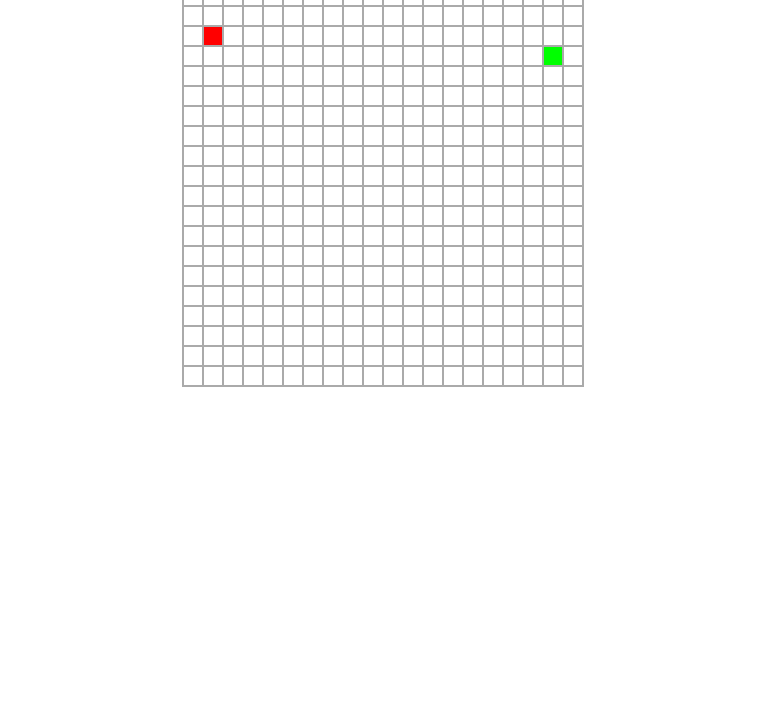
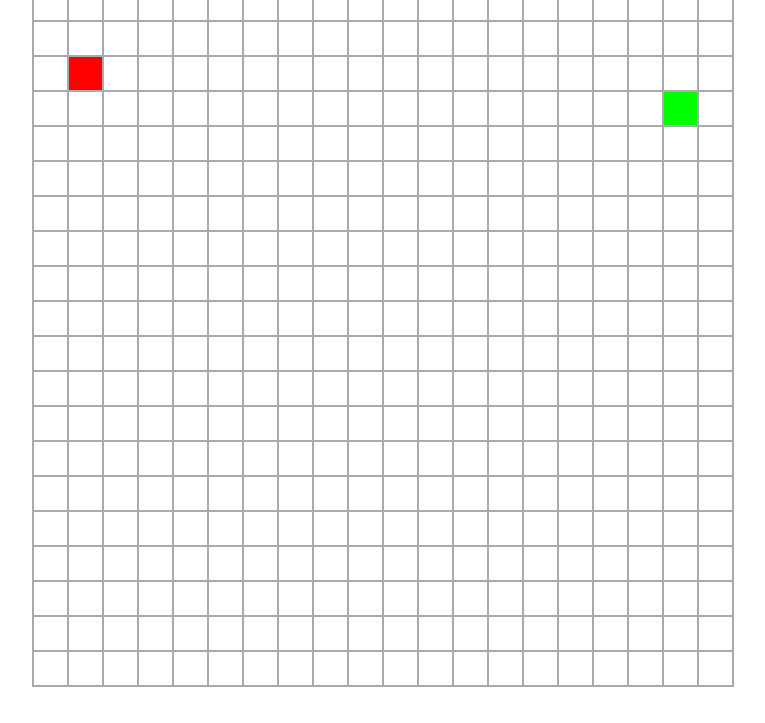
Before and after one commit to iamcz/Snake, a plain HTML site: page html/index.html in a window 1280 px wide. Shown: the part 93-816 px from the top of the page, without its empty margins (257-1022 px from the left). Drawn offline with Linux system fonts and the light colour scheme.

Commit message:
change board size.

```diff
--- a/css/snake.css
+++ b/css/snake.css
@@ -25,14 +25,14 @@ body, html, ul, li, h1 {
 
 .board {
   margin: 0 auto;
-  width: 400px;
+  width: 700px;
   border: 1px solid #AAA;
 }
 
 .board > li {
   float: left;
-  width: 18px;
-  height: 18px;
+  width: 33px;
+  height: 33px;
   border: 1px solid #AAA;
 }
 
```
